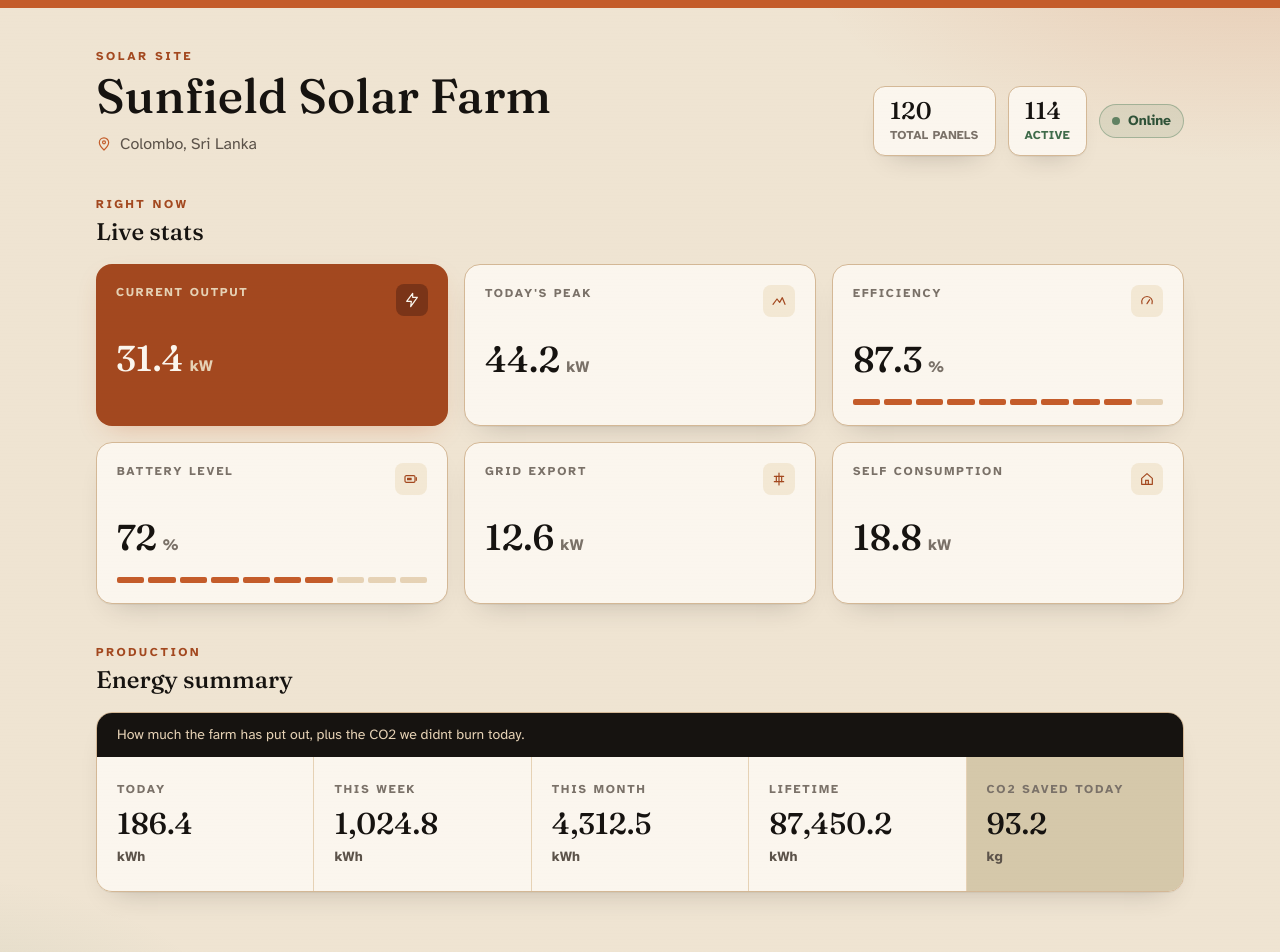
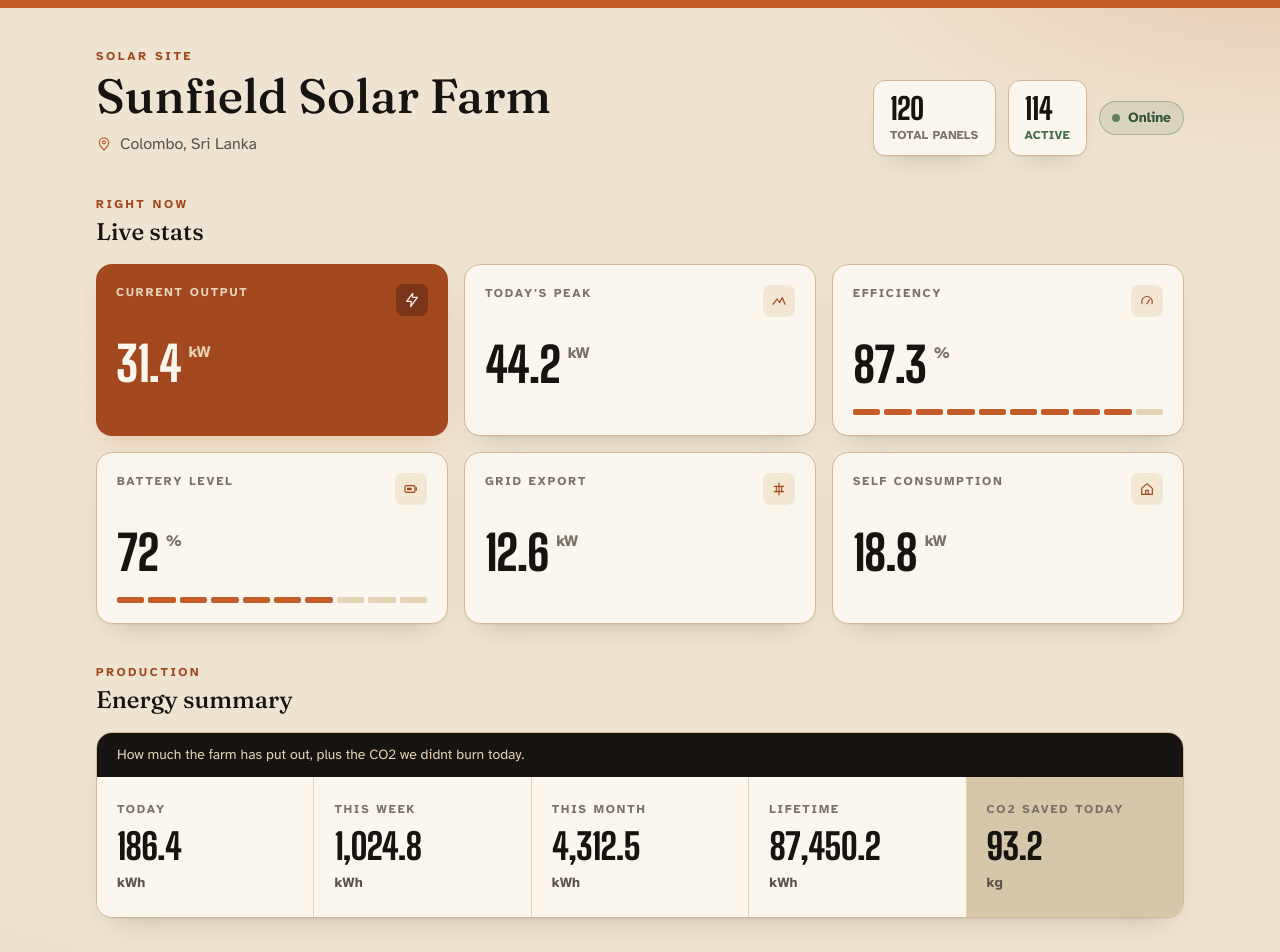
Before and after one commit to ArkhanShimar/Solar-Dashboard, a React (Vite) app: page / in a window 1280 px wide. Shown: the top 952 px of the page. Built offline with nearby package versions, Linux system fonts and the light colour scheme.

Commit message:
changed the number font, the serif looked weird on stats
Co-authored-by: Cursor <cursoragent@cursor.com>

```diff
--- a/index.html
+++ b/index.html
@@ -7,7 +7,7 @@
     <link rel="preconnect" href="https://fonts.googleapis.com" />
     <link rel="preconnect" href="https://fonts.gstatic.com" crossorigin />
     <link
-      href="https://fonts.googleapis.com/css2?family=Atkinson+Hyperlegible:wght@400;700&family=Fraunces:opsz,wght@9..144,500;9..144,700&display=swap"
+      href="https://fonts.googleapis.com/css2?family=Atkinson+Hyperlegible:wght@400;700&family=Big+Shoulders+Display:wght@600;700;800&family=Fraunces:opsz,wght@9..144,500;9..144,700&display=swap"
       rel="stylesheet"
     />
     <title>Sunfield Solar Farm</title>
--- a/src/components/EnergyTile.jsx
+++ b/src/components/EnergyTile.jsx
@@ -8,7 +8,7 @@ function EnergyTile({ label, value, unit, tinted }) {
   return (
     <article className={`px-5 py-6 last:sm:col-span-2 last:lg:col-span-1 ${tileClasses}`}>
       <p className="text-xs font-bold tracking-[0.16em] text-ink-400">{label}</p>
-      <p className="mt-3 font-display text-3xl font-medium leading-none text-ink-900">
+      <p className="mt-3 font-numbers text-4xl font-extrabold tabular-nums leading-none tracking-tight text-ink-900">
         {formatValue(value)}
       </p>
       <p className="mt-2 text-sm font-bold text-ink-500">{unit}</p>
--- a/src/components/SiteHeader.jsx
+++ b/src/components/SiteHeader.jsx
@@ -18,7 +18,7 @@ function SiteHeader({ siteInfo }) {
 
       <div className="flex flex-wrap items-center gap-3">
         <div className="rounded-xl border border-parchment-300 bg-parchment-50 px-4 py-3 shadow-card">
-          <p className="font-display text-2xl leading-none text-ink-900">
+          <p className="font-numbers text-3xl font-extrabold tabular-nums leading-none tracking-tight text-ink-900">
             {totalPanels}
           </p>
           <p className="mt-1 text-xs font-bold tracking-wide text-ink-400">
@@ -26,7 +26,7 @@ function SiteHeader({ siteInfo }) {
           </p>
         </div>
         <div className="rounded-xl border border-parchment-300 bg-parchment-50 px-4 py-3 shadow-card">
-          <p className="font-display text-2xl leading-none text-ink-900">
+          <p className="font-numbers text-3xl font-extrabold tabular-nums leading-none tracking-tight text-ink-900">
             {activePanels}
           </p>
           <p className="mt-1 text-xs font-bold tracking-wide text-moss-500">
--- a/src/components/StatCard.jsx
+++ b/src/components/StatCard.jsx
@@ -21,9 +21,9 @@ function StatCard({ label, value, unit, icon, featured, meterPercent }) {
         </p>
         <span className={`rounded-lg p-2 ${iconWrap}`}>{icon}</span>
       </div>
-      <p className="mt-6 font-display text-4xl font-medium leading-none">
+      <p className="mt-6 font-numbers text-5xl font-extrabold tabular-nums leading-none tracking-tight">
         {formatValue(value)}
-        <span className={`ml-1.5 text-base font-sans font-bold ${unitClasses}`}>
+        <span className={`ml-2 align-top text-base font-sans font-bold ${unitClasses}`}>
           {unit}
         </span>
       </p>
--- a/tailwind.config.js
+++ b/tailwind.config.js
@@ -30,6 +30,7 @@ export default {
       },
       fontFamily: {
         display: ["Fraunces", "Georgia", "serif"],
+        numbers: ["Big Shoulders Display", "Arial Narrow", "sans-serif"],
         sans: ["Atkinson Hyperlegible", "system-ui", "sans-serif"],
       },
       boxShadow: {
```
